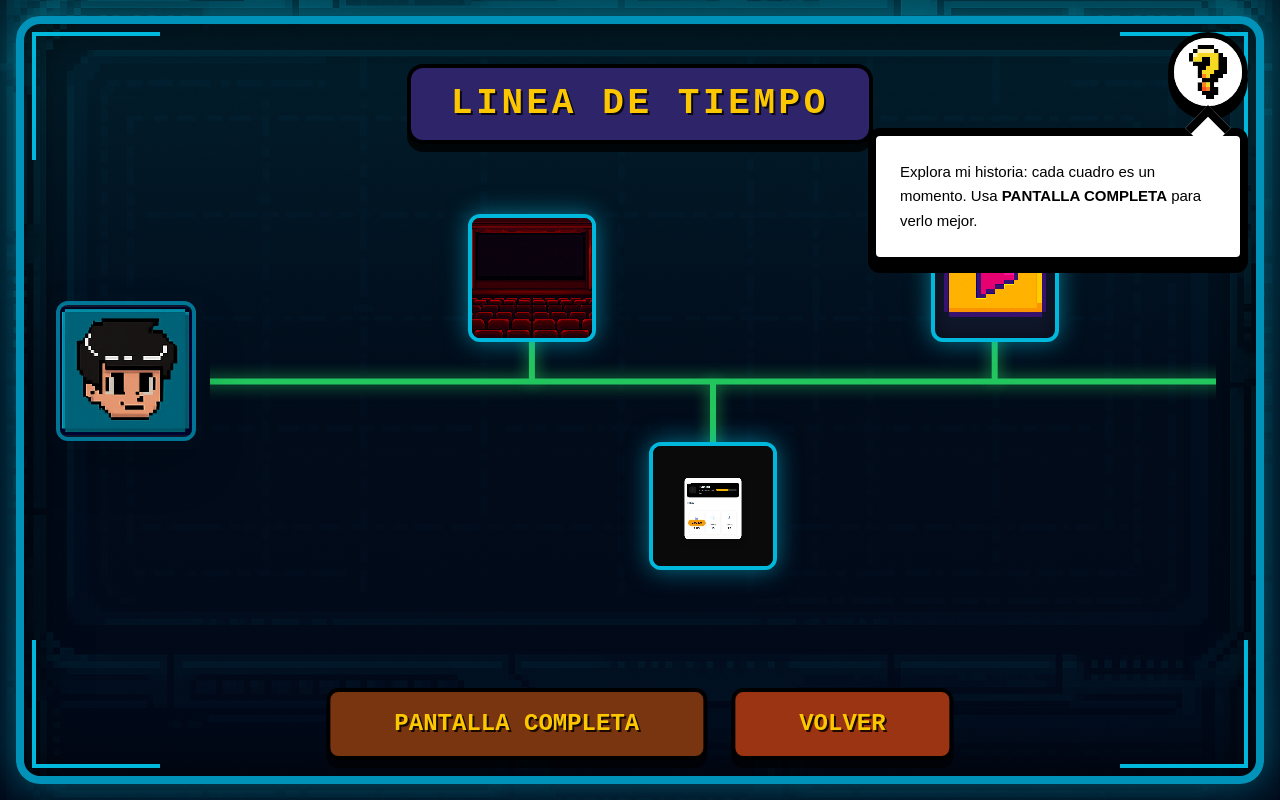
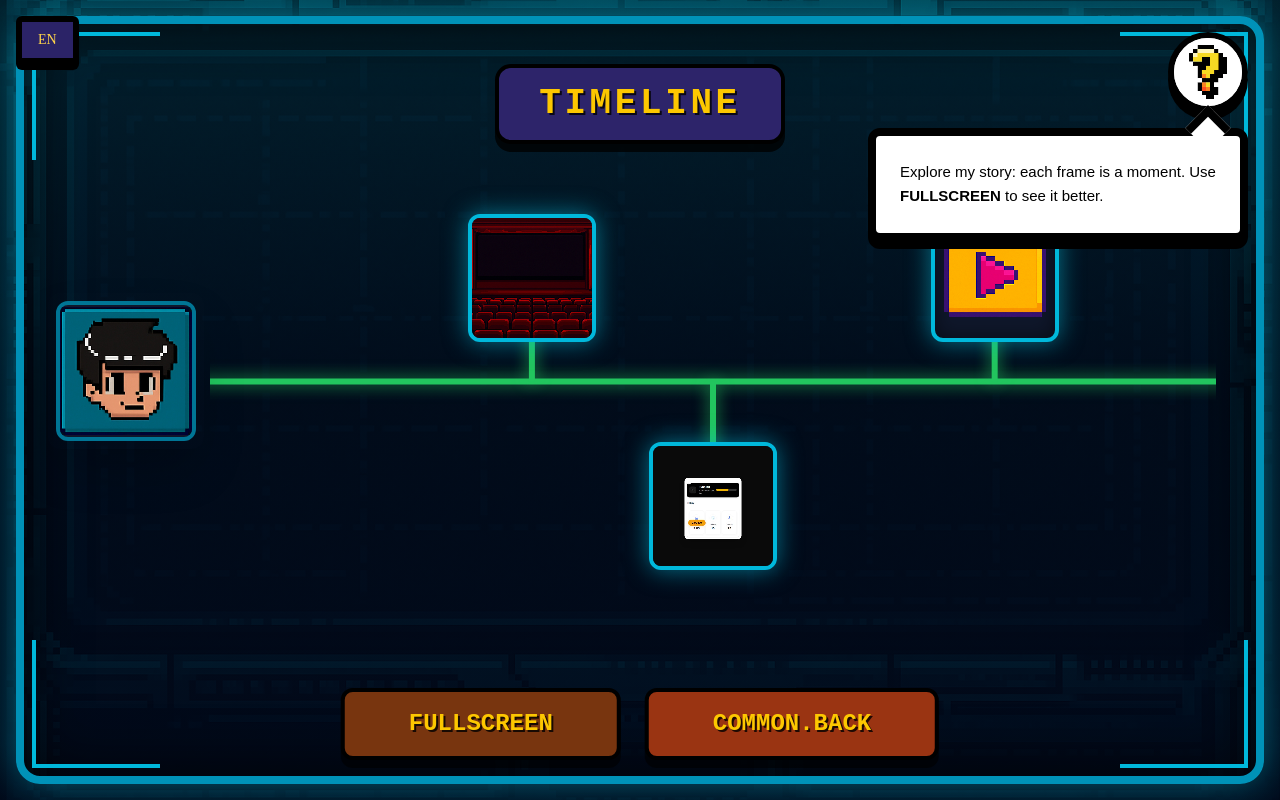
Before and after one commit to DeividJulian/Proyecto-Final, a Next.js app: page /timeline in a window 1280 px wide. Both pictures are taken after a click on the button "Ayuda". Built offline with nearby package versions, Linux system fonts and the light colour scheme.

Commit message:
Implementacion de ingles español en timeline

```diff
--- a/src/app/components/LineaTiempoPage.tsx
+++ b/src/app/components/LineaTiempoPage.tsx
@@ -1,8 +1,11 @@
+// src/app/timeline/page.tsx
 "use client";
 
 import React, { useMemo, useRef, useState } from "react";
 import Image from "next/image";
 import Link from "next/link";
+import LanguageSwitcher from "../components/i18n/LanguageSwitcher";
+import { useLang } from "../components/i18n/LangContext";
 
 type NodeItem = {
   id: number;
@@ -15,6 +18,7 @@ type NodeItem = {
 };
 
 export default function LineaTiempoPage() {
+  const { t } = useLang();
   const [showTooltip, setShowTooltip] = useState(false);
 
   // Ref para pantalla completa
@@ -47,7 +51,7 @@ export default function LineaTiempoPage() {
 
   return (
     <div className="min-h-screen relative overflow-hidden bg-slate-950">
-      {/* Fondo (usa %20 para el espacio del nombre) */}
+      {/* Fondo */}
       <div className="absolute inset-0 z-0">
         <Image
           src="/assets/linea-de-tiempo.png"
@@ -77,7 +81,10 @@ export default function LineaTiempoPage() {
         <div className="absolute bottom-8 right-8 w-32 h-32 border-r-4 border-b-4 border-cyan-500" />
       </div>
 
-      {/* Botón de interrogación (igual que en /acerca) */}
+      {/* 🔁 Selector de idioma (sincronizado con el de la pantalla principal) */}
+      <LanguageSwitcher />
+
+      {/* Botón de interrogación */}
       <div className="fixed top-8 right-8 z-[60]">
         <button
           onClick={() => setShowTooltip((v) => !v)}
@@ -101,9 +108,13 @@ export default function LineaTiempoPage() {
         {showTooltip && (
           <div className="absolute top-24 right-0 w-[380px] animate-fadeIn">
             <div className="bg-white border-[8px] border-black rounded-xl shadow-[0_8px_0_#000] p-6">
-              <p className="text-black text-[15px] leading-relaxed" style={{ fontFamily: "Arial, sans-serif" }}>
-                Explora mi historia: cada cuadro es un momento. Usa
-                <strong> PANTALLA COMPLETA</strong> para verlo mejor.
+              <p
+                className="text-black text-[15px] leading-relaxed"
+                style={{ fontFamily: "Arial, sans-serif" }}
+              >
+                {t("timeline.helpText")}{" "}
+                <strong>{t("timeline.fullscreen")}</strong>{" "}
+                {t("timeline.helpTail")}
               </p>
             </div>
             <div className="absolute -top-4 right-6 w-8 h-8 bg-white border-l-[8px] border-t-[8px] border-black rotate-45" />
@@ -127,7 +138,7 @@ export default function LineaTiempoPage() {
               className="text-3xl md:text-4xl font-bold text-yellow-400 tracking-widest"
               style={{ textShadow: "2px 2px 0px rgba(0,0,0,0.8)", fontFamily: "monospace" }}
             >
-              LINEA DE TIEMPO
+              {t("timeline.title")}
             </h1>
           </div>
         </div>
@@ -165,7 +176,7 @@ export default function LineaTiempoPage() {
                 style={{ filter: "drop-shadow(0 0 8px rgba(34,197,94,0.9))" }}
               />
 
-              {/* Conectores verticales por cada nodo */}
+              {/* Conectores verticales */}
               {timelineNodes.map((n) => (
                 <line
                   key={`v-${n.id}`}
@@ -190,7 +201,10 @@ export default function LineaTiempoPage() {
               >
                 <div
                   className="w-32 h-32 border-4 border-cyan-500 rounded-xl overflow-hidden shadow-2xl bg-slate-900 relative"
-                  style={{ boxShadow: "0 0 25px rgba(6,182,212,0.6), inset 0 0 20px rgba(0,0,0,0.5)", imageRendering: "pixelated" }}
+                  style={{
+                    boxShadow: "0 0 25px rgba(6,182,212,0.6), inset 0 0 20px rgba(0,0,0,0.5)",
+                    imageRendering: "pixelated",
+                  }}
                 >
                   <Image
                     src={n.image}
@@ -200,7 +214,6 @@ export default function LineaTiempoPage() {
                     className="w-full h-full object-cover"
                     style={{ imageRendering: "pixelated" }}
                   />
-                  {/* Glow exterior al pasar el mouse */}
                   <div
                     className="absolute inset-0 rounded-xl opacity-0 hover:opacity-70 transition-opacity pointer-events-none"
                     style={{ boxShadow: "0 0 30px rgba(6, 182, 212, 1)" }}
@@ -211,7 +224,7 @@ export default function LineaTiempoPage() {
           </div>
         </div>
 
-        {/* Botones inferiores (sin “Descargar”) */}
+        {/* Botones inferiores */}
         <div className="fixed bottom-10 left-1/2 -translate-x-1/2 flex gap-6 z-[50]">
           <button
             onClick={handleFullscreen}
@@ -225,7 +238,7 @@ export default function LineaTiempoPage() {
             }}
             type="button"
           >
-            PANTALLA COMPLETA
+            {t("timeline.fullscreen")}
           </button>
 
           <Link
@@ -239,7 +252,7 @@ export default function LineaTiempoPage() {
               backgroundColor: "#9a3412",
             }}
           >
-            VOLVER
+            {t("common.back").toUpperCase()}
           </Link>
         </div>
       </div>
--- a/src/messages/en.json
+++ b/src/messages/en.json
@@ -80,6 +80,14 @@
   "playPrefix": "Play"
 }
 
+,
+"timeline": {
+  "title": "TIMELINE",
+  "helpText": "Explore my story: each frame is a moment. Use",
+  "helpTail": "to see it better.",
+  "fullscreen": "FULLSCREEN"
+}
+
 
 
 }
--- a/src/messages/es.json
+++ b/src/messages/es.json
@@ -79,7 +79,16 @@
   "video3": "Opinión 3",
   "video4": "Opinión 4",
   "playPrefix": "Reproducir"
+
+}
+,
+"timeline": {
+  "title": "LINEA DE TIEMPO",
+  "helpText": "Explora mi historia: cada cuadro es un momento. Usa",
+  "helpTail": "para verlo mejor.",
+  "fullscreen": "PANTALLA COMPLETA"
 }
 
 
+
 }
```
